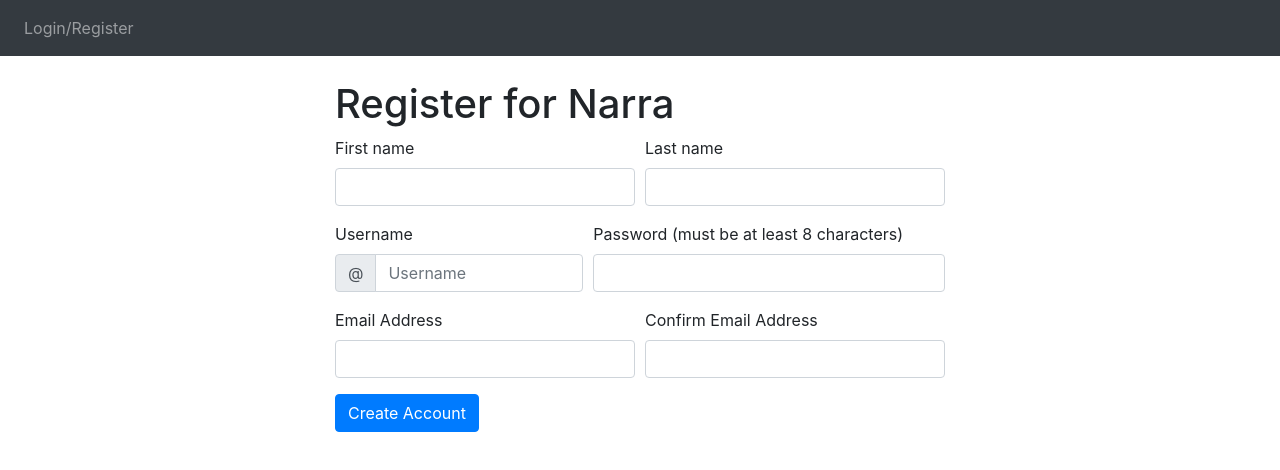
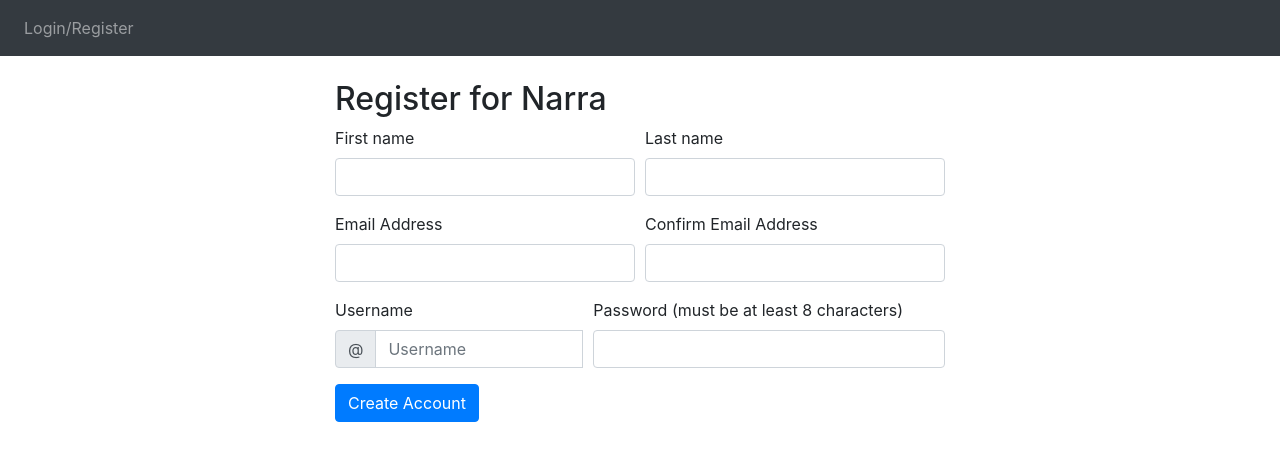
Before and after one commit to natalialuzuriaga/narra, a React (Create React App) app: page /register in a window 1280 px wide. Shown: the top 470 px of the page. Built offline with nearby package versions, Linux system fonts and the light colour scheme.

Commit message:
Added handlers and initial validation to register

```diff
--- a/src/components/login.component.js
+++ b/src/components/login.component.js
@@ -1,4 +1,5 @@
 import React, { Component } from 'react';
+import { Container } from 'react-bootstrap';
 import { Link } from 'react-router-dom'
 
 export default class Login extends Component{
@@ -7,7 +8,7 @@
 
         this.onEnterUsername = this.onEnterUsername.bind(this);
         this.onEnterPassword = this.onEnterPassword.bind(this);
-        this.onSumbit = this.onSubmit.bind(this);
+        this.onSubmit = this.onSubmit.bind(this);
         this.onRegister = this.onRegister.bind(this);
         this.state = {
             username: '',
@@ -43,14 +44,15 @@
         e.preventDefault();
         window.location = "/register";
     }
+
     render(){
         return(
-            <div>
-                <h3>Login</h3>
+            <Container className="w-50">
+                <h2>Login</h2>
                 <form onSubmit={this.onSubmit}>
                     <div className="form-group">
                         <label>Username: </label>
-                        <input  type="text"
+                        <input type="text"
                                 required
                                 className="form-control"
                                 value={this.state.username}
@@ -76,7 +78,7 @@
                         <input type="submit" value="Register" className="btn btn-primary" />
                     </div>
                 </form>
-            </div>
+            </Container>
         );
     }
 }
--- a/src/components/register.component.js
+++ b/src/components/register.component.js
@@ -3,34 +3,162 @@
 import Button from 'react-bootstrap/Button';
 import InputGroup from 'react-bootstrap/InputGroup';
 import { Col, Container } from 'react-bootstrap';
-import ProfilePic from "./profile-pic.component"
 
 export default class Register extends Component {
+    constructor(props){
+        super(props);
+
+        this.onEnterFirstName = this.onEnterFirstName.bind(this);
+        this.onEnterLastName = this.onEnterLastName.bind(this);
+        this.onEnterEmail = this.onEnterEmail.bind(this);
+        this.onEnterConfirmEmail = this.onEnterConfirmEmail.bind(this);
+        this.onEnterUsername = this.onEnterUsername.bind(this);
+        this.onEnterPassword = this.onEnterPassword.bind(this);
+        this.onSubmit = this.onSubmit.bind(this);
+        this.state = {
+            validated: false,
+            firstName: '',
+            lastName: '',
+            email: '',
+            confirmEmail: '',
+            username: '',
+            password: ''
+        }
+    }
+
+    setValidated(){
+        this.setState({ validated: true });
+    }
+
+    onEnterFirstName(firstName){
+        this.setState({
+            firstName: firstName.target.value
+        });
+    }
+
+    onEnterLastName(lastName){
+        this.setState({
+            lastName: lastName.target.value
+        });
+    }
+
+    onEnterEmail(email){
+        this.setState({
+            email: email.target.value
+        });
+    }
+
+    onEnterConfirmEmail(confirmEmail){
+        this.setState({
+            confirmEmail: confirmEmail.target.value
+        });
+    }
+
+    onEnterUsername(username){
+        this.setState({
+            username: username.target.value
+        });
+    }
+
+    onEnterPassword(password){
+        this.setState({
+            password: password.target.value
+        });
+    }
+
+    onSubmit(e) {
+        const form = e.currentTarget;
+        console.log(form);
+        e.preventDefault();
+
+        this.setValidated();
+        if (form.checkValidity() === false) {
+            e.preventDefault();
+            e.stopPropagation();
+        }
+        else {
+            const user = {
+                firstName: this.state.firstName,
+                lastName: this.state.lastName,
+                email: this.state.email,
+                confirmEmail: this.state.confirmEmail,
+                username: this.state.username,
+                password: this.state.password
+            };
+            console.log(user);
+            // add this after creating the home page
+            // window.location = "/login";
+        }
+    }
+
     render() {
         return (
             <Container className="w-50">
-                <h1>
+                <h2>
                     Register for Narra
-                </h1>
+                </h2>
 
-                <Form>
+                <Form noValidate validated={this.state.validated} onSubmit={this.onSubmit}>
                     <Form.Row>
                         <Form.Group as={Col} md="6">
                             <Form.Label>First name</Form.Label>
                             <Form.Control
+                                required
                                 type="text"
                                 name="firstName"
+                                value={this.state.firstName}
+                                onChange={this.onEnterFirstName}
                             />
+                            <Form.Control.Feedback type="invalid">
+                                Please provide a valid first name.
+                            </Form.Control.Feedback>
                         </Form.Group>
 
                         <Form.Group as={Col} md="6">
                             <Form.Label>Last name</Form.Label>
                             <Form.Control
+                                required
                                 type="text"
                                 name="lastName"
+                                value={this.state.lastName}
+                                onChange={this.onEnterLastName}
                             />
+                            <Form.Control.Feedback type="invalid">
+                                Please provide a valid last name.
+                            </Form.Control.Feedback>
                         </Form.Group>
 
+                    </Form.Row>
+
+                    <Form.Row>
+                        <Form.Group as={Col} md="6">
+                            <Form.Label>Email Address</Form.Label>
+                            <Form.Control
+                                controlId="formBasicEmail"
+                                required
+                                type="text"
+                                name="email"
+                                value={this.state.email}
+                                onChange={this.onEnterEmail}
+                            />
+                            <Form.Control.Feedback type="invalid">
+                                Please provide a valid email address.
+                            </Form.Control.Feedback>
+                        </Form.Group>
+
+                        <Form.Group as={Col} md="6">
+                            <Form.Label>Confirm Email Address</Form.Label>
+                            <Form.Control
+                                required
+                                type="text"
+                                name="confirmEmail"
+                                value={this.state.confirmEmail}
+                                onChange={this.onEnterConfirmEmail}
+                            />
+                            <Form.Control.Feedback type="invalid">
+                                Please confirm your email address.
+                            </Form.Control.Feedback>
+                        </Form.Group>
                     </Form.Row>
 
                     <Form.Row>
@@ -41,41 +169,37 @@
                                     <InputGroup.Text id="inputGroupPrepend">@</InputGroup.Text>
                                 </InputGroup.Prepend>
                                 <Form.Control
-                                type="text"
-                                placeholder="Username"
-                                name="username"
+                                    required
+                                    type="text"
+                                    placeholder="Username"
+                                    name="username"
+                                    value={this.state.username}
+                                    onChange={this.onEnterUsername}
                                 />
+                                <Form.Control.Feedback type="invalid">
+                                Please provide a valid username.
+                                </Form.Control.Feedback>
                             </InputGroup>
                         </Form.Group>
 
                         <Form.Group as={Col} md="7">
                             <Form.Label>Password (must be at least 8 characters)</Form.Label>
                             <Form.Control
+                                required
                                 type="password"
                                 name="password"
+                                value={this.state.password}
+                                onChange={this.onEnterPassword}
                             />
+                            <Form.Control.Feedback type="invalid">
+                                Please provide a valid password, minimum 8 characters.
+                            </Form.Control.Feedback>
                         </Form.Group>
                     </Form.Row>
 
-                    <Form.Row>
-                        <Form.Group as={Col} md="6">
-                            <Form.Label>Email Address</Form.Label>
-                            <Form.Control
-                                type="text"
-                                name="city"
-                            />
-                        </Form.Group>
-
-                        <Form.Group as={Col} md="6">
-                            <Form.Label>Confirm Email Address</Form.Label>
-                            <Form.Control
-                                type="text"
-                                name="confirmemail"
-                            />
-                        </Form.Group>
-                    </Form.Row>
-
-                    <Button type="submit">Create Account</Button>
+                    <Button variant="primary" type="submit">
+                        Create Account
+                    </Button>
 
                 </Form>
 
```
Also changed, not shown: 1 other file (tests, documents, lock files or other folders).
